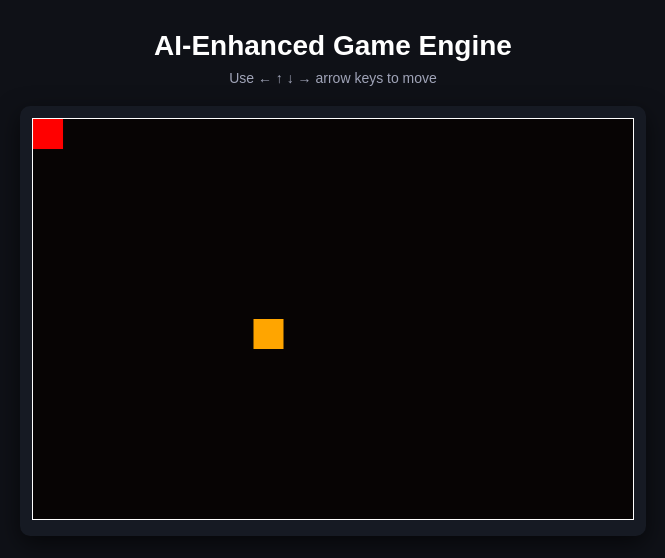
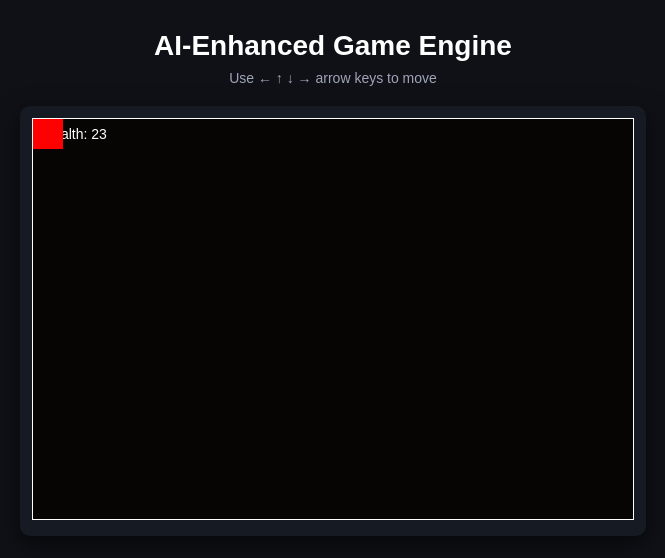
Before and after one commit to Harshit-Mourya/ai-enhanced-2d-game-engine, a React (Vite) app: page / in a window 1280 px wide. Shown: the top 558 px of the page, without its empty margins (307-972 px from the left). Built offline with nearby package versions, Linux system fonts and the light colour scheme.

Commit message:
Add player health system with continuous collision damage and real-time visual collision feedback

```diff
--- a/src/engine/levels/level1.json
+++ b/src/engine/levels/level1.json
@@ -8,7 +8,7 @@
   "enemies": [
     {
       "x": 350,
-      "y": 200,
+      "y": 80,
       "speed": 1.5,
       "direction": 1
     },
--- a/src/engine/rendering/SvgRenderer.jsx
+++ b/src/engine/rendering/SvgRenderer.jsx
@@ -13,6 +13,9 @@ export default function SvgRenderer() {
       style={{ border: "1px solid white", background: "#070404" }}
     >
       {/* Player */}
+      <text x="10" y="20" fill="white" fontSize="14">
+        Health: {Math.round(player.health)}
+      </text>
       <rect
         x={player.x}
         y={player.y}
--- a/src/engine/state/store.js
+++ b/src/engine/state/store.js
@@ -11,6 +11,7 @@ const entitySlice = createSlice({
       dx: 0,
       dy: 0,
       speed: 2,
+      health: 100,
       collided: false,
     },
 
@@ -63,6 +64,13 @@ const entitySlice = createSlice({
 
         if (collision) {
           state.player.collided = true;
+
+          // apply damage
+          state.player.health -= 0.2 * (deltaTime / 16);
+
+          if (state.player.health < 0) {
+            state.player.health = 0;
+          }
         }
       });
     },
```
